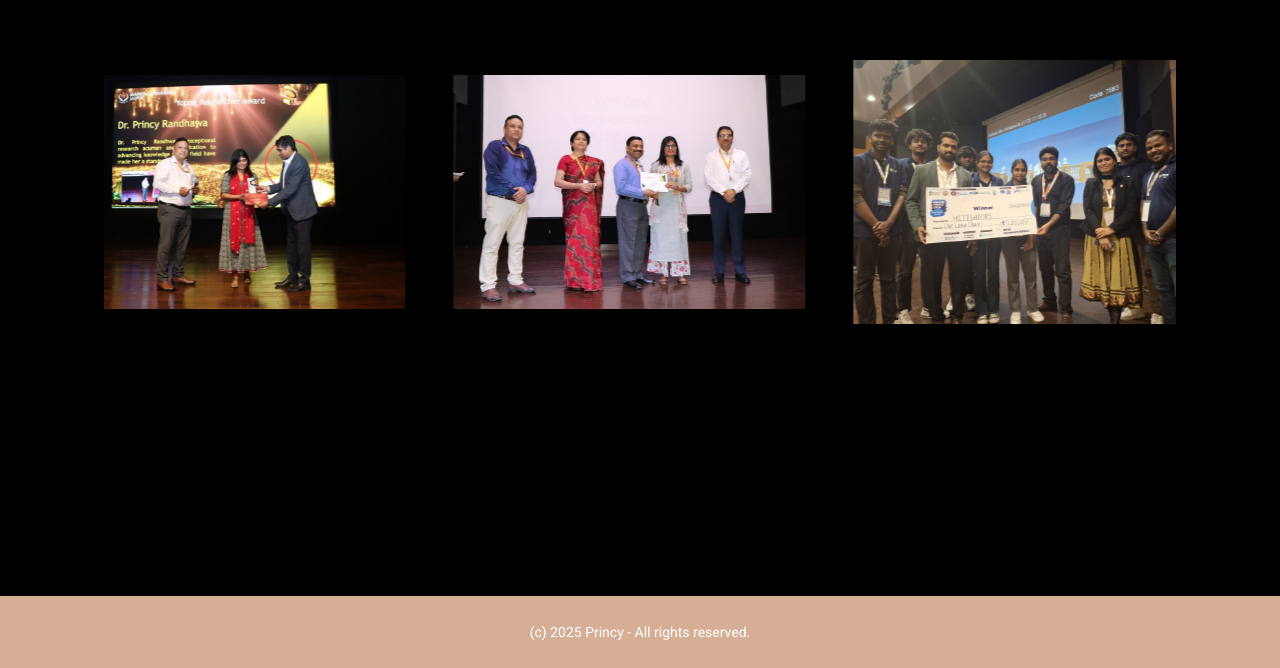
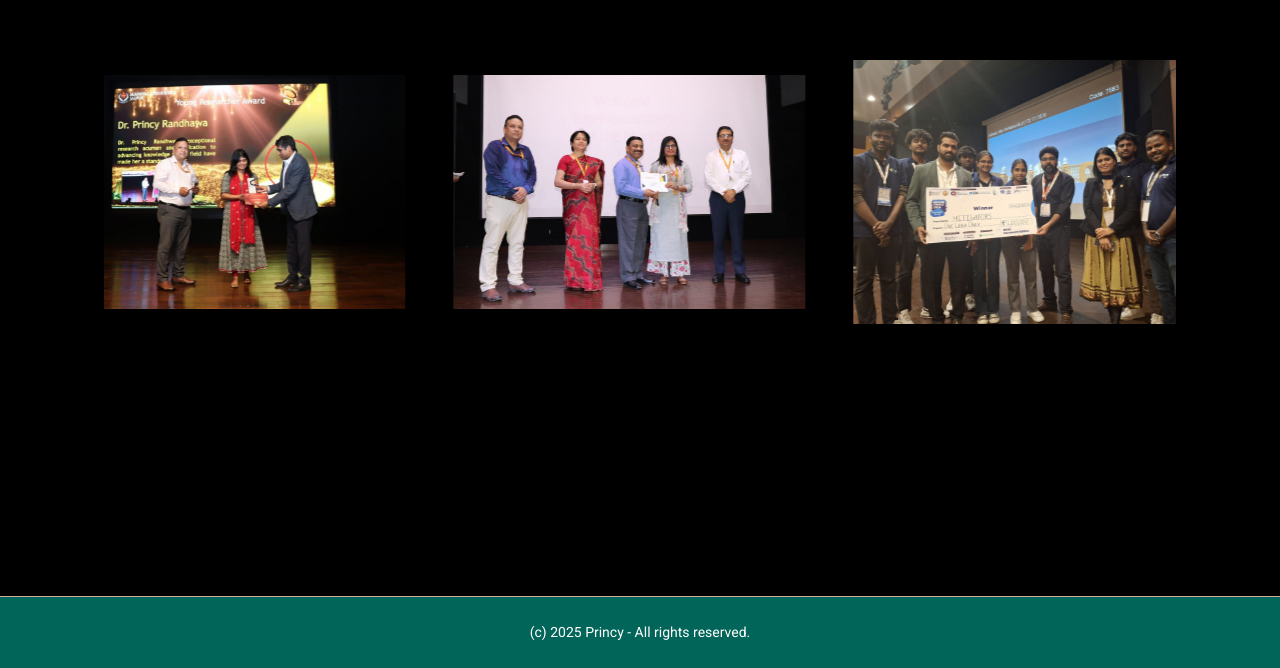
Before and after one commit to princyrandhawa25/princy-portfolio1, a React (Create React App) app: page / in a window 1280 px wide. Shown: the part 841-1509 px from the top of the page. Built offline with nearby package versions, Linux system fonts and the light colour scheme; no server answers.

Commit message:
Update Footer component

```diff
--- a/src/components/Footer.jsx
+++ b/src/components/Footer.jsx
@@ -1,6 +1,6 @@
 const Footer = () => {
   return (
-    <footer className="w-full py-6 mt-16 border-t border-accent bg-primary text-white">
+    <footer className="w-full py-6 mt-16 border-t border-accent bg-[#026559] text-white">
       <div className="max-w-5xl mx-auto px-4 text-sm/relaxed text-center">
         (c) {new Date().getFullYear()} Princy - All rights reserved.
       </div>
```
